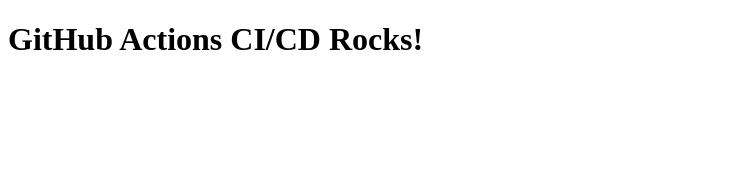
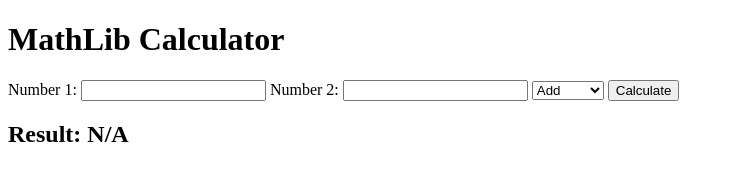
Before and after one commit to gha-training/gha-introduction, a plain HTML site: page javascript/index.html in a window 1280 px wide. Shown: the whole page, without its empty margins (0-734 px from the left). Drawn offline with Linux system fonts and the light colour scheme.

Commit message:
Update index.html

```diff
--- a/javascript/index.html
+++ b/javascript/index.html
@@ -1,7 +1,74 @@
 <!DOCTYPE html>
-<html>
-<head><title>Hello World</title></head>
+<html lang="en">
+<head>
+  <meta charset="UTF-8" />
+  <meta name="viewport" content="width=device-width, initial-scale=1.0" />
+  <title>MathLib Client</title>
+</head>
 <body>
-  <h1>GitHub Actions CI/CD Rocks!</h1>
+  <h1>MathLib Calculator</h1>
+
+  <label for="num1">Number 1:</label>
+  <input type="number" id="num1" />
+
+  <label for="num2">Number 2:</label>
+  <input type="number" id="num2" />
+
+  <select id="operation">
+    <option value="add">Add</option>
+    <option value="subtract">Subtract</option>
+    <option value="multiply">Multiply</option>
+    <option value="divide">Divide</option>
+  </select>
+
+  <button onclick="calculate()">Calculate</button>
+
+  <h2>Result: <span id="result">N/A</span></h2>
+
+  <script>
+    function add(a, b) {
+      return a + b;
+    }
+
+    function subtract(a, b) {
+      return a - b;
+    }
+
+    function multiply(a, b) {
+      return a * b;
+    }
+
+    function divide(a, b) {
+      if (b === 0) throw new Error("Cannot divide by zero");
+      return a / b;
+    }
+
+    function calculate() {
+      const num1 = parseFloat(document.getElementById('num1').value);
+      const num2 = parseFloat(document.getElementById('num2').value);
+      const operation = document.getElementById('operation').value;
+      let result;
+
+      try {
+        switch (operation) {
+          case 'add':
+            result = add(num1, num2);
+            break;
+          case 'subtract':
+            result = subtract(num1, num2);
+            break;
+          case 'multiply':
+            result = multiply(num1, num2);
+            break;
+          case 'divide':
+            result = divide(num1, num2);
+            break;
+        }
+        document.getElementById('result').innerText = result;
+      } catch (e) {
+        document.getElementById('result').innerText = e.message;
+      }
+    }
+  </script>
 </body>
 </html>
```
